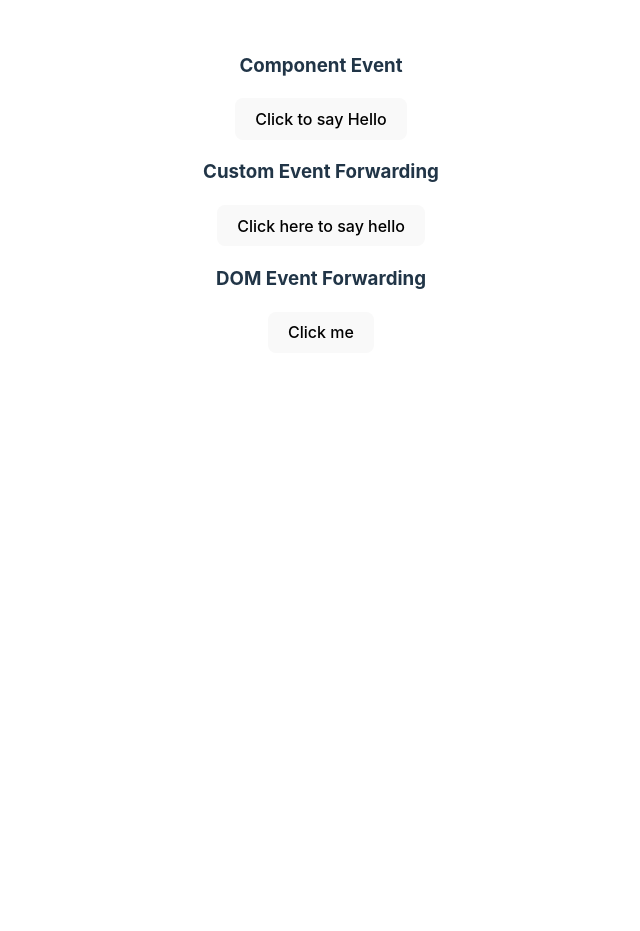
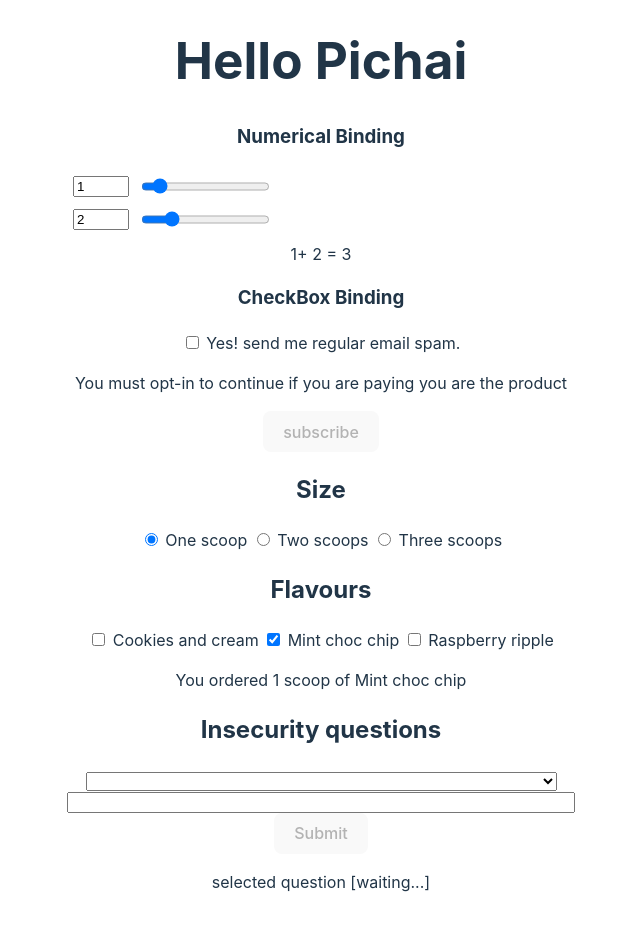
Before and after one commit to gourabb8273/SvelteJS, a Svelte app: page / in a window 1280 px wide. Shown: the part 207-1138 px from the top of the page, without its empty margins (319-959 px from the left). Before the commit the page ends 800 px from the top, so only its background shows below. Built offline with nearby package versions, Linux system fonts and the light colour scheme.

Commit message:
input binding

```diff
--- a/src/App.svelte
+++ b/src/App.svelte
@@ -1,5 +1,10 @@
 <script>
   import Test1 from "./component/Test1.svelte";
+  import CheckBox from "./component/bindings/CheckBox.svelte";
+  import GroupInputs from "./component/bindings/GroupInputs.svelte";
+  import InputBinding from "./component/bindings/InputBinding.svelte";
+  import NumericalInputBinding from "./component/bindings/NumericalInputBinding.svelte";
+  import Select from "./component/bindings/Select.svelte";
   import ComponentEvent from "./component/events/ComponentEvent.svelte";
   import DomEventFordwarding from "./component/events/DOMEventFordwarding.svelte";
   import DomEvents from "./component/events/DomEvents.svelte";
@@ -28,22 +33,28 @@
 
 </script>
 
-
 <main>
-
-  <!-- Reactivity -->
+  <!--########### Reactivity ###########-->
   <!-- <ReactivityDeclaration />
   <ReactivityStatement/>
   <ReactivityInArrays/> -->
 
-    <!-- DOM Events -->
+  <!--########### DOM Events ###########-->
   <!-- <DomEvents/>
   <InlineHandler/> -->
   <!-- <EventModifier /> -->
 
-  <ComponentEvent/>
+  <!-- <ComponentEvent />
   <EventForwarding />
-  <DomEventFordwarding />
+  <DomEventFordwarding /> -->
+
+  <!-- ########### Binding ########### -->
+  <InputBinding />
+  <NumericalInputBinding />
+  <CheckBox />
+  <GroupInputs />
+  <Select />
+
   <!-- <Test1 {...userInfo}  /> -->
   <!-- <h1 class="title">Hello World</h1>
   <h3>my color is {color}</h3>
--- /dev/null
+++ b/src/component/bindings/CheckBox.svelte
@@ -0,0 +1,20 @@
+<script>
+  import { subscribe } from "svelte/internal";
+
+  let yes = false;
+
+</script>
+
+<h3>CheckBox Binding</h3>
+<label>
+  <input type="checkbox" bind:checked={yes} />
+  Yes! send me regular email spam.
+</label>
+
+{#if yes}
+  <p>Thank you! we will bombard your inbox with email</p>
+{:else}
+  <p>You must opt-in to continue if you are paying you are the product</p>
+{/if}
+
+<button disabled={!yes}> subscribe</button>
--- /dev/null
+++ b/src/component/bindings/GroupInputs.svelte
@@ -0,0 +1,54 @@
+<script>
+	let scoops = 1;
+	let flavours = ['Mint choc chip'];
+
+	function join(flavours) {
+		if (flavours.length === 1) return flavours[0];
+		return `${flavours.slice(0, -1).join(', ')} and ${flavours[flavours.length - 1]}`;
+	}
+</script>
+
+<h2>Size</h2>
+
+<label>
+	<input type=radio bind:group={scoops} name="scoops" value={1}>
+	One scoop
+</label>
+
+<label>
+	<input type=radio bind:group={scoops} name="scoops" value={2}>
+	Two scoops
+</label>
+
+<label>
+	<input type=radio bind:group={scoops} name="scoops" value={3}>
+	Three scoops
+</label>
+
+<h2>Flavours</h2>
+
+<label>
+	<input type=checkbox bind:group={flavours} name="flavours" value="Cookies and cream">
+	Cookies and cream
+</label>
+
+<label>
+	<input type=checkbox bind:group={flavours} name="flavours" value="Mint choc chip">
+	Mint choc chip
+</label>
+
+<label>
+	<input type=checkbox bind:group={flavours} name="flavours" value="Raspberry ripple">
+	Raspberry ripple
+</label>
+
+{#if flavours.length === 0}
+	<p>Please select at least one flavour</p>
+{:else if flavours.length > scoops}
+	<p>Can't order more flavours than scoops!</p>
+{:else}
+	<p>
+		You ordered {scoops} {scoops === 1 ? 'scoop' : 'scoops'}
+		of {join(flavours)}
+	</p>
+{/if}
--- /dev/null
+++ b/src/component/bindings/InputBinding.svelte
@@ -0,0 +1,16 @@
+<script>
+    let firstName ="John";
+    const handleChange =(e) =>{
+        firstName = e.target.value;
+    }
+
+    let lastName ="Pichai";
+</script>
+
+<!-- Normal 2 way binding  -->
+<input on:input={handleChange} value={firstName}/>
+<h1>Hello {firstName}</h1>
+
+<!--Svelte style of 2 way binding  -->
+<input bind:value={lastName}/>
+<h1>Hello {lastName}</h1>
--- /dev/null
+++ b/src/component/bindings/NumericalInputBinding.svelte
@@ -0,0 +1,27 @@
+<script>
+  let a = 1;
+  let b = 2;
+</script>
+
+<h3>Numerical Binding</h3>
+<label>
+  <input type="number" bind:value={a} min="0" max="10" />
+  <input type="range" bind:value={a} min="0" max="10" />
+</label>
+
+<label>
+  <input type="number" bind:value={b} min="0" max="10" />
+  <input type="range" bind:value={b} min="0" max="10" />
+</label>
+
+<p>{a}+ {b} = {a + b}</p>
+
+<style>
+  label {
+    display: flex;
+  }
+  input,
+  p {
+    margin: 6px;
+  }
+</style>
--- /dev/null
+++ b/src/component/bindings/Select.svelte
@@ -0,0 +1,45 @@
+<script>
+	let questions = [
+		{ id: 1, text: `Where did you go to school?` },
+		{ id: 2, text: `What is your mother's name?` },
+		{ id: 3, text: `What is another personal fact that an attacker could easily find with Google?` }
+	];
+
+	let selected;
+
+	let answer = '';
+
+	function handleSubmit() {
+        console.log(answer)
+        console.log(selected)
+		alert(`answered question ${selected.id} (${selected.text}) with "${answer}"`);
+	}
+</script>
+
+<h2>Insecurity questions</h2>
+
+<form on:submit|preventDefault={handleSubmit}>
+	<select value={selected} on:change="{() => answer = ''}">
+		{#each questions as question}
+			<option value={question}>
+				{question.text}
+			</option>
+		{/each}
+	</select>
+
+	<input bind:value={answer}>
+
+	<button disabled={!answer} type=submit>
+		Submit
+	</button>
+</form>
+
+<p>selected question {selected ? selected.id : '[waiting...]'}</p>
+
+<style>
+	input {
+		display: block;
+		width: 500px;
+		max-width: 100%;
+	}
+</style>
```
